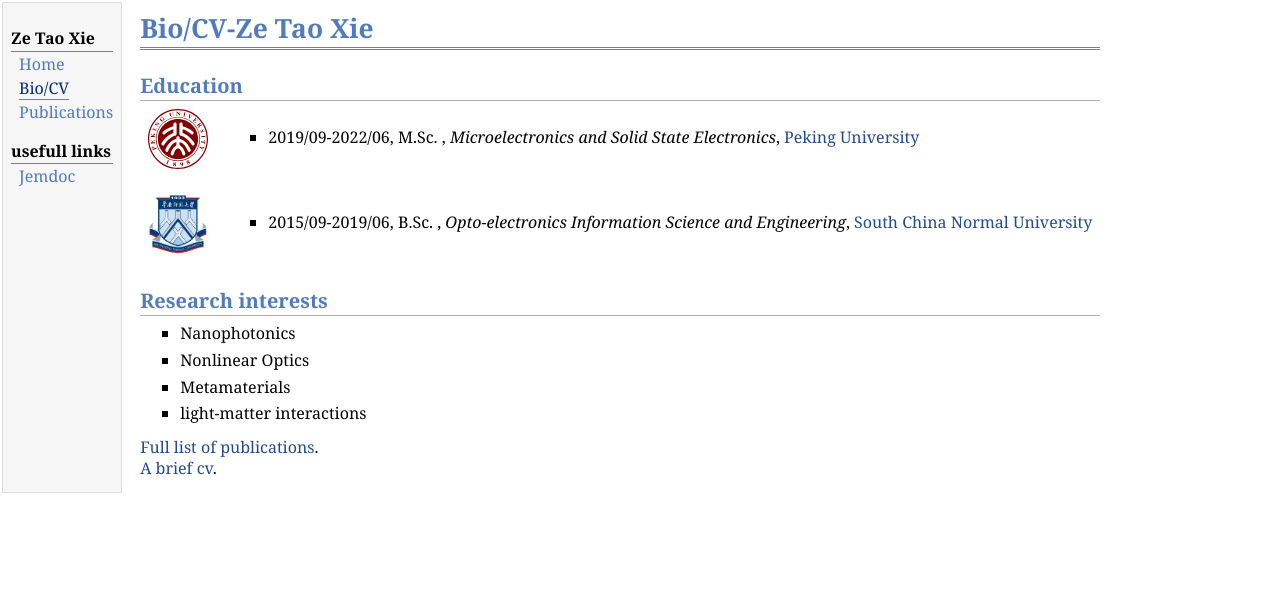
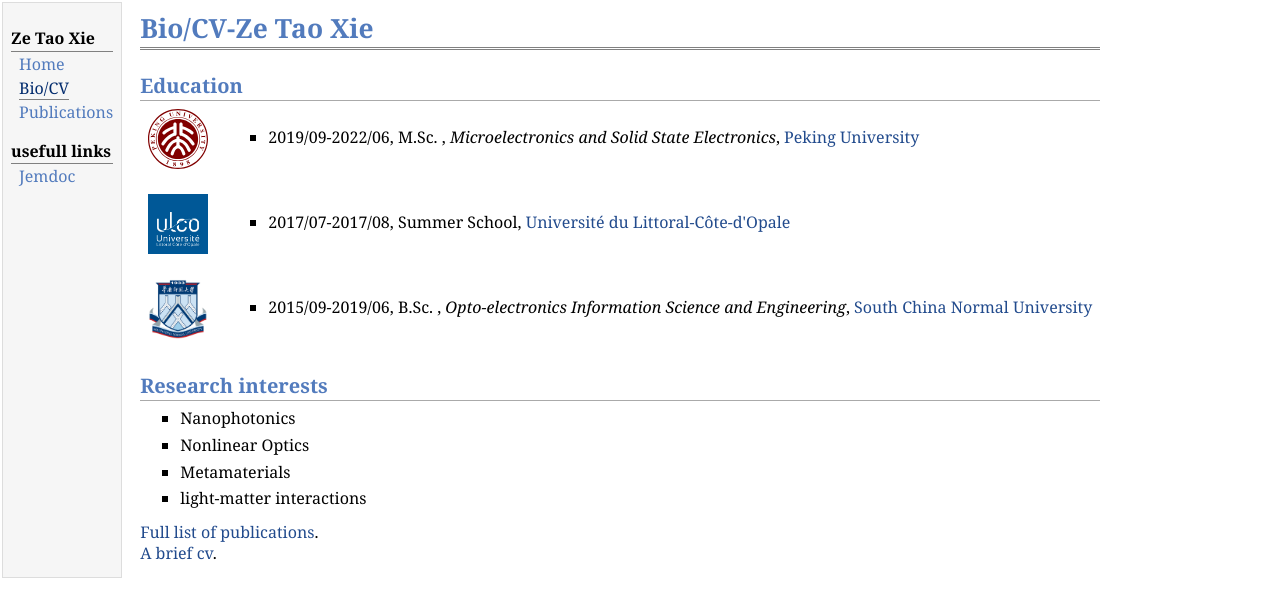
Before and after one commit to zetaoxie7/zetaoxie7.github.io, a plain HTML site: page bio.html in a window 1280 px wide. Drawn offline with Linux system fonts and the light colour scheme.

Commit message:
ztx（本次更新内容）

```diff
--- a/bio.html
+++ b/bio.html
@@ -31,6 +31,13 @@
 </ul>
 </td></tr></table>
 <table class="imgtable"><tr><td>
+<img src="photos/ulco_2019.jpg" alt="alt text" width="60px" height="60px" />&nbsp;</td>
+<td align="left"><ul>
+<li><p>2017/07-2017/08, Summer School, <a href="https://www.univ-littoral.fr/">Université du Littoral-Côte-d'Opale</a></p>
+</li>
+</ul>
+</td></tr></table>
+<table class="imgtable"><tr><td>
 <img src="photos/South_China_Normal_University_logo.png" alt="alt text" width="60px" height="60px" />&nbsp;</td>
 <td align="left"><ul>
 <li><p>2015/09-2019/06, B.Sc. , <i>Opto-electronics Information Science and Engineering</i>, <a href="https://www.scnu.edu.cn/">South China Normal University</a></p>
```
Also changed, not shown: photos/ulco_2019.jpg (added), 1 other file.
